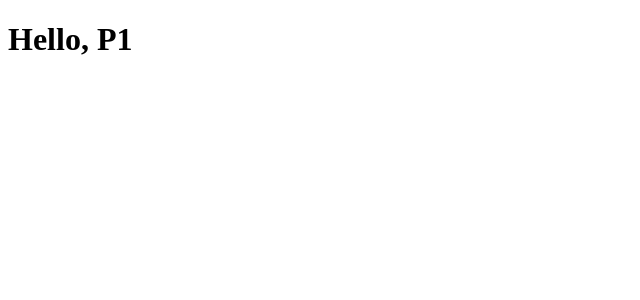
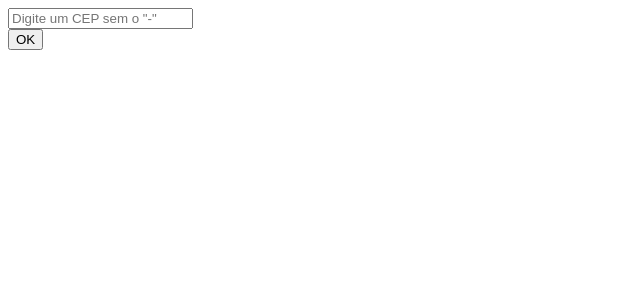
Before and after one commit to BritooRC/prova-p1-pdmn, a React (Vite) app in the folder busca-cep/: page / in a window 1280 px wide. Shown: the top 300 px of the page, without its empty margins (0-640 px from the left). Built offline with nearby package versions, Linux system fonts and the light colour scheme.

Commit message:
feat(p1): cria componente de busca

```diff
--- a/busca-cep/src/App.jsx
+++ b/busca-cep/src/App.jsx
@@ -1,7 +1,23 @@
-const App = () => {
-  return (
-    <h1>Hello, P1</h1>
-  )
-}
+import React from 'react'
+import Busca from './components/Busca'
+ class App extends React.Component {
+
+   onBuscaRealizada = (termo) => {
+     alert(termo)
+   }
+
+   render(){
+     return (
+       <div className='grid justify-content-center'>
+           <div className="col-12">
+             <Busca
+               onBuscaRealizada={this.onBuscaRealizada}/>
+           </div>
+           <div className="col-12">
+           </div>
+       </div>
+     )
+   }
+ }
 
 export default App
--- /dev/null
+++ b/busca-cep/src/components/Busca.jsx
@@ -0,0 +1,50 @@
+import React, { Component } from 'react'
+
+import { Button } from 'primereact/button'
+import { IconField } from 'primereact/iconfield'
+import { InputIcon } from 'primereact/inputicon'
+import { InputText } from 'primereact/inputtext'
+export default class Busca extends Component {
+    state = {
+        termoDeBusca: ''
+    }
+
+    onTermoAlterado = (event) => {
+        //atualizar a variável de estado termoDeBusca para que ela armazene aquilo que foi digitado pelo usuário até então
+        this.setState({termoDeBusca: event.target.value})
+
+    }
+
+    onFormSubmit = (event) => {
+        event.preventDefault()
+        // ao clicar no botão ok, o termo digitado deve aparecer no console do navegador
+        this.props.onBuscaRealizada(this.state.termoDeBusca)
+
+    }
+
+    render() {
+    return (
+        <form onSubmit={this.onFormSubmit}>
+            <div
+                className='flex flex-column'>
+                    <IconField iconPosition='left'>
+                        <InputIcon className='pi pi-search'></InputIcon>
+                        <InputText
+                            className='w-full'
+                            placeholder={this.props.dica}
+                            maxLength={8}
+                            onChange={this.onTermoAlterado}
+                            value={this.state.termoDeBusca}/>
+                    </IconField>
+                    <Button
+                        label="OK"
+                        outlined/>
+            </div>
+        </form>
+    )
+    }
+}
+
+Busca.defaultProps = {
+    dica: 'Digite um CEP sem o "-"'
+}
```
